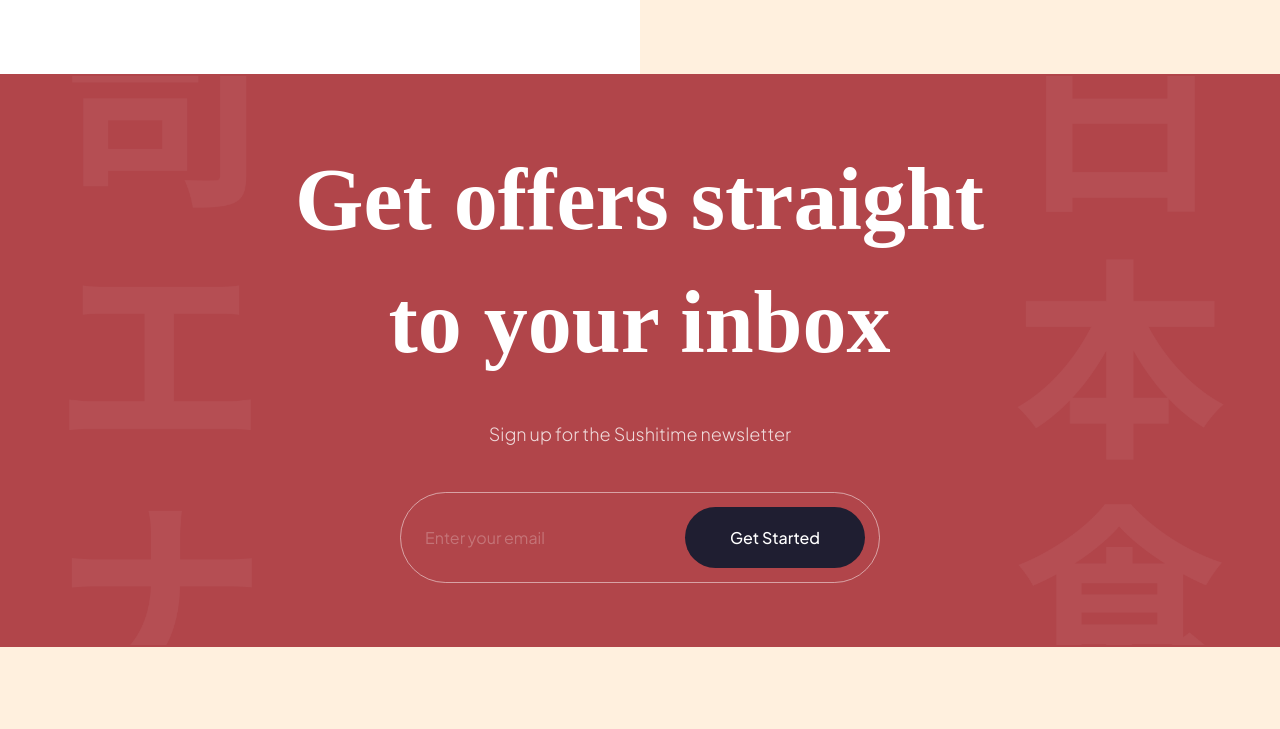
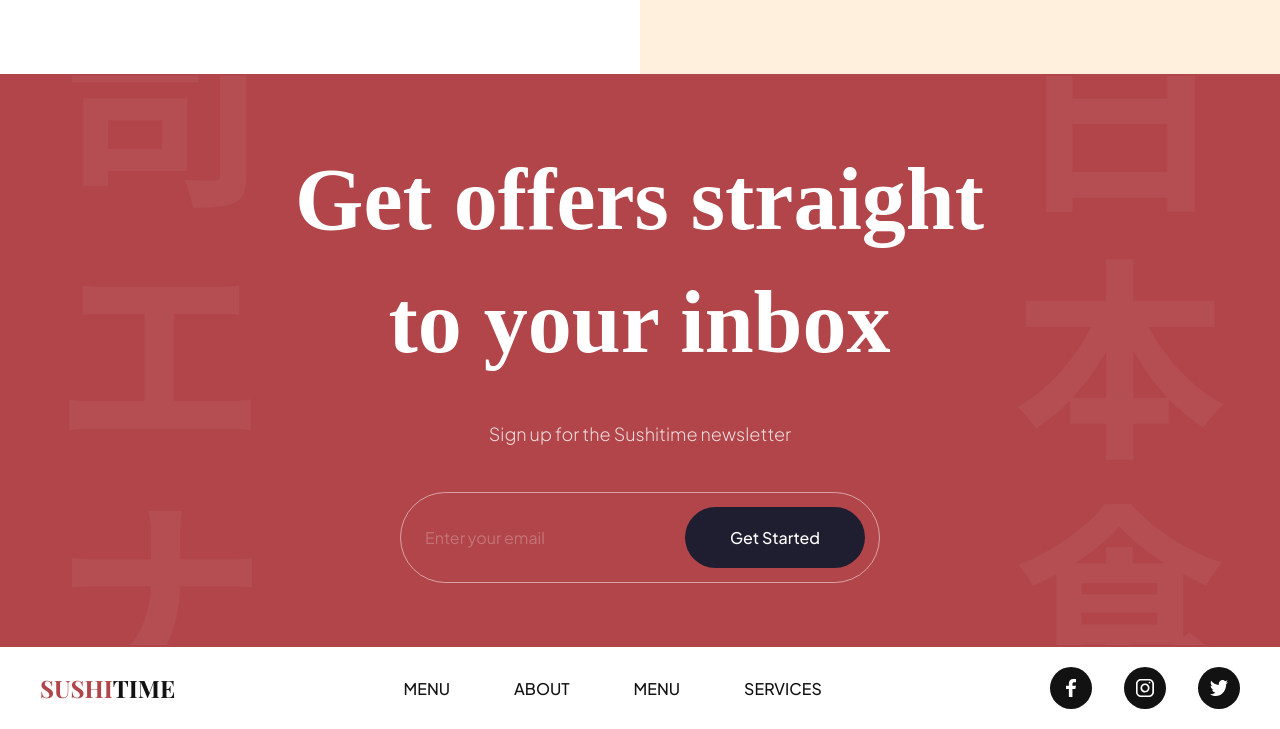
Before and after one commit to freetimezp/js-eatme-09-sushi, a website built with Vite: page index.html in a window 1280 px wide. Shown: the part 3625-4354 px from the top of the page. Before the commit the page ends 4272 px from the top, so only its background shows below. Built offline with nearby package versions, Linux system fonts and the light colour scheme.

Commit message:
09. js-eatme-09-sushi. Footer section.

```diff
--- /dev/null
+++ b/assets/css/sections/footer.css
@@ -0,0 +1,61 @@
+.footer {
+    width: 100%;
+    padding: 20px 40px;
+    background: var(--color-white);
+    flex-wrap: wrap;
+    gap: 20px;
+    overflow: hidden;
+}
+
+.footer__logo {
+    font-size: 24px;
+    font-weight: bold;
+    font-family: var(--playfair-display);
+    text-transform: uppercase;
+    color: var(--secondary-color);
+    cursor: pointer;
+}
+
+.footer__logo span {
+    color: var(--primary-color);
+}
+
+.footer ul {
+    list-style: none;
+    display: flex;
+    flex-wrap: wrap;
+    flex-direction: row;
+    gap: 64px;
+}
+
+.footer ul:last-child {
+    gap: 32px;
+}
+
+.footer__nav li {
+    font-size: 16px;
+    font-weight: 500;
+    font-family: var(--plus-jakarta-sans);
+    text-transform: uppercase;
+    color: var(--secondary-color);
+    cursor: pointer;
+}
+
+.footer__social li {
+    width: 42px;
+    height: 42px;
+    background-color: var(--secondary-color);
+    border-radius: 100%;
+    cursor: pointer;
+    transition: all 0.4s ease-in-out;
+}
+
+.footer__social li:hover {
+    background-color: var(--primary-color);
+}
+
+.footer__social li img {
+    width: 45%;
+    height: 45%;
+    object-fit: contain;
+}
--- a/assets/css/style.css
+++ b/assets/css/style.css
@@ -8,9 +8,7 @@
 @import url("sections/popular.css");
 @import url("sections/trending.css");
 @import url("sections/subscribe.css");
-
-/*
-@import url("sections/footer.css"); */
+@import url("sections/footer.css");
 
 /* CSS variables for reusablity across all files (including above imported) */
 :root {
--- a/index.html
+++ b/index.html
@@ -21,7 +21,7 @@
         <li><a href="#menu">Menu</a></li>
         <li><a href="#about-us">About</a></li>
         <li><a href="#food">Food</a></li>
-        <li><a href="#servics">Services</a></li>
+        <li><a href="#services">Services</a></li>
         <li>
           <img src="./assets/images/search.svg" alt="search">
         </li>
@@ -286,6 +286,29 @@
     </div>
   </section>
 
+  <footer class="footer flex-between">
+    <h3 class="footer__logo">
+      <span>Sushi</span>time
+    </h3>
+    <ul class="footer__nav">
+      <li><a href="#menu">Menu</a></li>
+      <li><a href="#about-us">About</a></li>
+      <li><a href="#food">Menu</a></li>
+      <li><a href="#services">Services</a></li>
+    </ul>
+    <ul class="footer__social">
+      <li class="flex-center">
+        <img src="./assets/images/facebook.svg" alt="icon social">
+      </li>
+      <li class="flex-center">
+        <img src="./assets/images/instagram.svg" alt="icon social">
+      </li>
+      <li class="flex-center">
+        <img src="./assets/images/twitter.svg" alt="icon social">
+      </li>
+    </ul>
+  </footer>
+
   <script type=" module" src="./assets/js/main.js">
       </script>
 </body>
```
